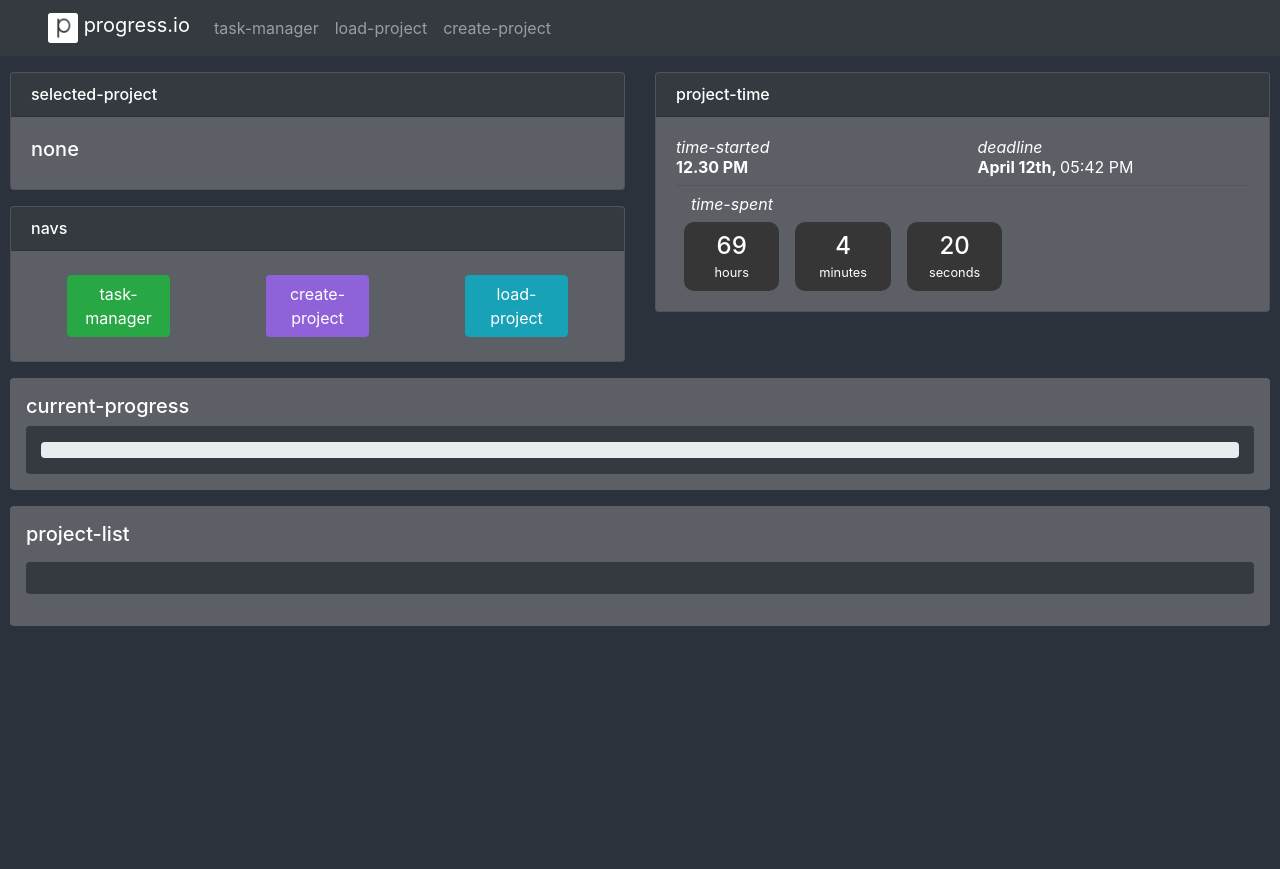
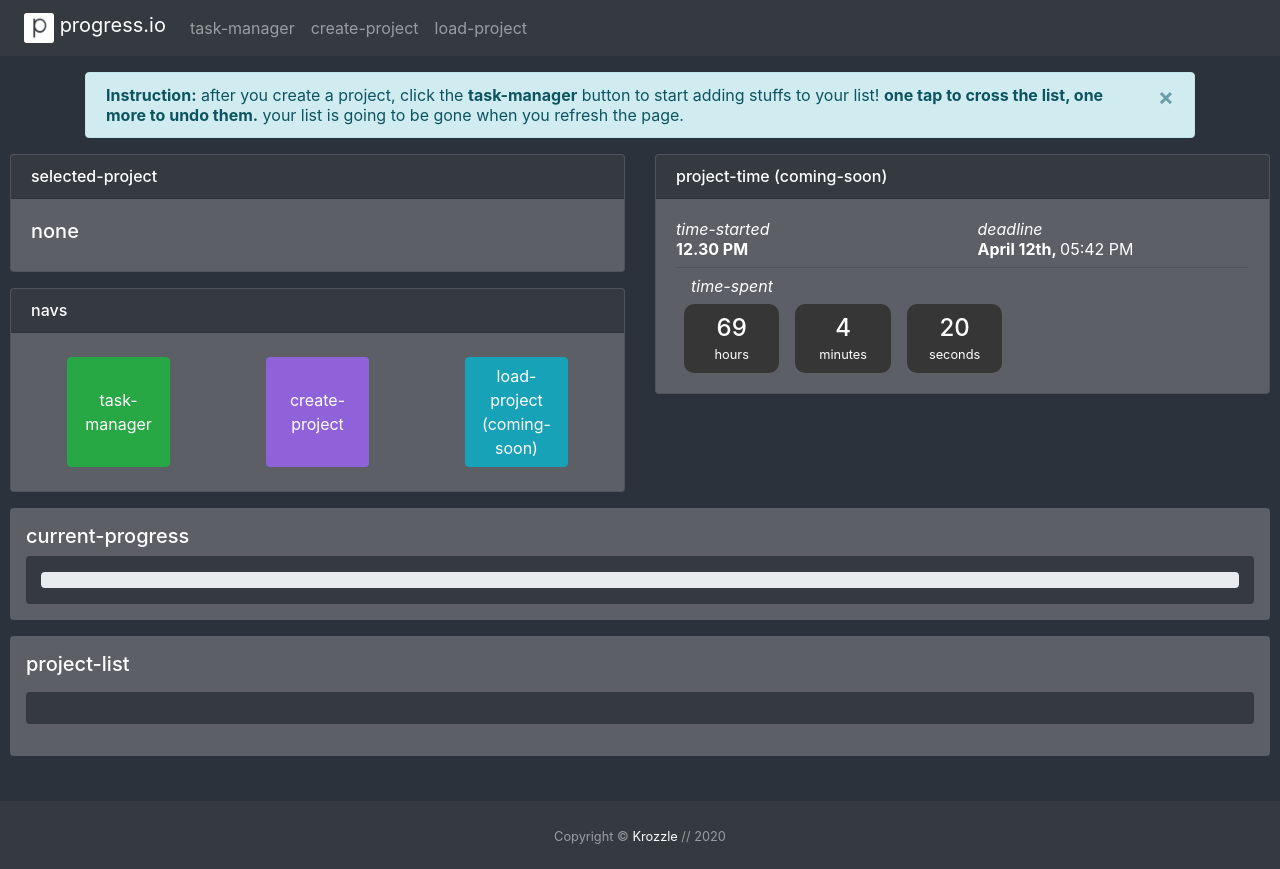
Before and after one commit to Syakhisk/progress.io, a plain HTML site: page index.html in a window 1280 px wide. Before the commit the page ends 800 px from the top, so only its background shows below. Drawn offline with nearby package versions, Linux system fonts and the light colour scheme.

Commit message:
update ui/ux

```diff
--- a/index.html
+++ b/index.html
@@ -18,7 +18,7 @@
     <!-- NAVBAR -->
     <!-- ------ -->
     <nav class="navbar navbar-expand-sm navbar-dark bg-dark px-0 mx-0">
-      <div class="container-fluid padding px-5">
+      <div class="container-fluid padding px-3 px-md-4">
         <a href="" class="navbar-brand">
           <img class="d-inline-block align-top" src="img/logo-white.png" alt="">
           progress.io
@@ -31,12 +31,26 @@
         <div class="collapse navbar-collapse" id="navbarSupportedContent">
         <div class="navbar-nav">
           <a class="nav-item nav-link">task-manager</a>
-          <a class="nav-item nav-link" >load-project</a>
           <a class="nav-item nav-link">create-project</a>
+          <a class="nav-item nav-link">load-project</a>
         </div>
         </div>
       </div>
     </nav>
+
+    <!-- ----- -->
+    <!-- HOW -->
+    <!-- ----- -->
+    <div class="container mt-3">
+      <div class="alert alert-info alert-dismissible fade show" role="alert">
+        <strong>Instruction:</strong> after you create a project, click the <strong>task-manager</strong> button to start adding stuffs to your list! <strong>one tap to cross the list, one more to undo them.</strong> your list is going to be gone when you refresh the page.
+        <button type="button" class="close" data-dismiss="alert" aria-label="Close">
+          <span aria-hidden="true">&times;</span>
+        </button>
+      </div>
+    </div>
+
+
 
     <!-- ----- -->
     <!-- CARDS -->
@@ -68,7 +82,7 @@
               <div class="row col-lg mx-0 px-0 buttons">
                 <button class="col-lg mx-xl-5 mx-lg-2 mx-0 my-1 btn btn-success shadow-none" id="btn-taskMgr" data-toggle="modal" data-target="#mdl-taskMgr">task-manager</button>
                 <button class="col-lg mx-xl-5 mx-lg-2 mx-0 my-1 btn bg-purp btn-createProject shadow-none" data-toggle="modal" data-target="#mdl-createProject">create-project</button>
-                <button class="col-lg mx-xl-5 mx-lg-2 mx-0 my-1 btn btn-info shadow-none btn-check" id="btn-load">load-project</button>
+                <button class="col-lg mx-xl-5 mx-lg-2 mx-0 my-1 btn btn-info shadow-none btn-check" id="btn-load">load-project (coming-soon)</button>
               </div>
               </div>
             </div>
@@ -80,7 +94,7 @@
         <!-- time -->
         <div class="col-sm mt-3 mt-sm-0">
         <div class="card bg-medium">
-          <h6 class="card-header bg-dark">project-time</h6>
+          <h6 class="card-header bg-dark">project-time (coming-soon)</h6>
           <div class="card-body">
             <div class="row">
               <div class="col">
@@ -237,6 +251,7 @@
       </div>
   </div>
 
+
     <!-- Optional JavaScript -->
     <!-- jQuery first, then Popper.js, then Bootstrap JS -->
     <script src="https://code.jquery.com/jquery-3.4.1.slim.min.js" integrity="sha384-J6qa4849blE2+poT4WnyKhv5vZF5SrPo0iEjwBvKU7imGFAV0wwj1yYfoRSJoZ+n" crossorigin="anonymous"></script>
@@ -246,4 +261,15 @@
     <script src="js/main.js"></script>
 
   </body>
+  <!-- <footer class="container-fluid bg-dark mt-3 mb-0 pb-0">
+    <div class="footer-copyright text-center py-3 text-muted">© Code by
+      <a href="https://www.instagram.com/syakhisk" class="text-light">Krozzle</a>
+      // 2020 </div>
+
+  </footer> -->
+  <footer id="sticky-footer" class="py-4 bg-dark text-white-50" style="margin-top: 45px;">
+    <div class="container text-center">
+      <small>Copyright &copy; <a class="text-white" href="https://instagram.com/syakhisk">Krozzle</a> //  2020</small>
+    </div>
+  </footer>
 </html>
--- a/js/main.js
+++ b/js/main.js
@@ -273,13 +273,14 @@ buttonSaveProject.addEventListener("click", function () {
 	if (projectName == "") {
 		alert("Please fill the project name field!");
 		return;
+	} else {
+		new Project(projectName);
+		$("#mdl-createProject").modal("hide");
+		projectNameField.value = "";
+		alert('go to task manager to select your task');
+		// selectProject(projectName);
+		// RefreshMain();
 	}
-	new Project(projectName);
-	$("#mdl-createProject").modal("hide");
-	projectNameField.value = "";
-	alert('go to task manager to select your task');
-	// selectProject(projectName);
-	// RefreshMain();
 });
 
 var input2 = document.getElementById("f-projectName");
@@ -301,6 +302,9 @@ buttonDone.onclick = function () {
 	if (selectedProject) {
 		document.querySelector(".label-selected-project").innerHTML =
 			selectedProject.name;
+			alert('you have selected a project, proceed to add task below')
+	} else {
+		alert('select a project from the dropdown list')
 	}
 
 	RefreshMain();
```
